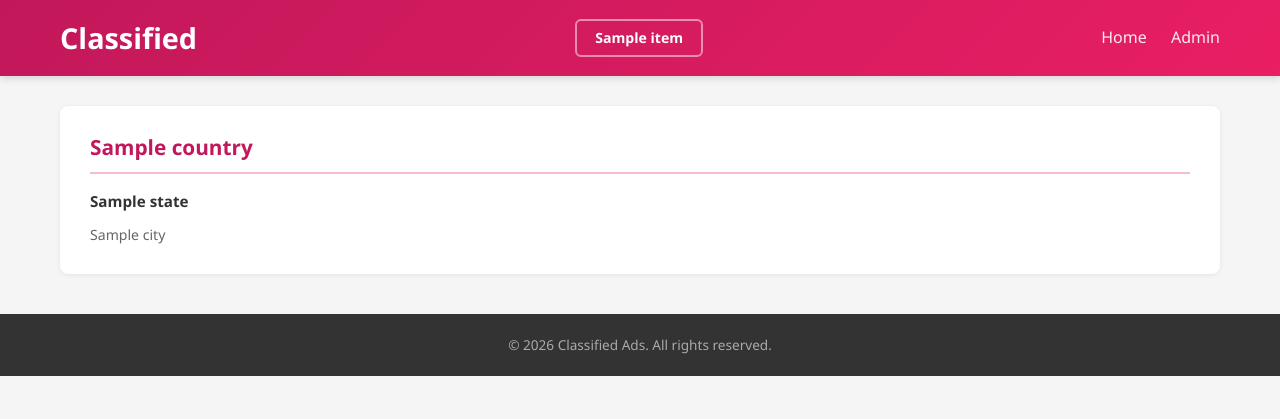
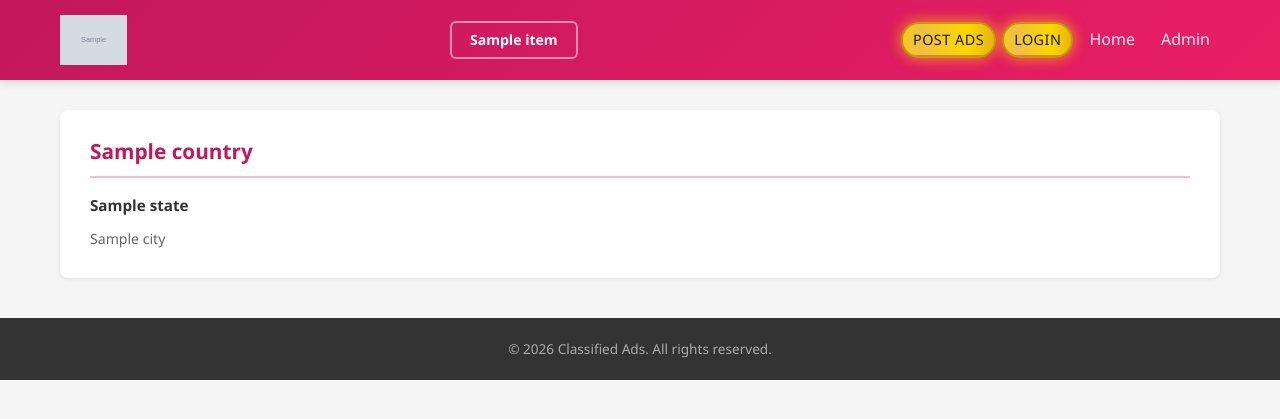
Before and after one commit to sclinala-star/Cashapp-pay-1, a FastAPI app: template templates/index.html in a window 1280 px wide. Shown: the top 419 px of the page. Run offline with FastAPI, Linux system fonts and the light colour scheme; the template is opened without the code that fills it: most values are stand-ins (such as "Sample title", 1, 10 or a date in 2020); grey boxes marked "Sample" are stand-in pictures.

Commit message:
Add logo upload, golden animated Post Ads/Login buttons, move buttons to right side
Co-Authored-By: Devin AI <158243242+devin-ai-integration[bot]@users.noreply.github.com>

```diff
--- a/app.py
+++ b/app.py
@@ -1,5 +1,5 @@
-from fastapi import FastAPI, Request, Form, Depends, HTTPException
-from fastapi.responses import HTMLResponse, RedirectResponse, JSONResponse
+from fastapi import FastAPI, Request, Form, Depends, HTTPException, UploadFile, File
+from fastapi.responses import HTMLResponse, RedirectResponse, JSONResponse, FileResponse
 from fastapi.staticfiles import StaticFiles
 from fastapi.templating import Jinja2Templates
 from pydantic import BaseModel
@@ -7,13 +7,18 @@ from itsdangerous import URLSafeSerializer
 from typing import Optional
 from urllib.parse import urlparse
 import os
+import shutil
+import uuid
 
 from database import get_db, init_db, seed_data
 
 app = FastAPI()
 
 BASE_DIR = os.path.dirname(os.path.abspath(__file__))
+UPLOADS_DIR = os.path.join(BASE_DIR, "uploads")
+os.makedirs(UPLOADS_DIR, exist_ok=True)
 app.mount("/static", StaticFiles(directory=os.path.join(BASE_DIR, "static")), name="static")
+app.mount("/uploads", StaticFiles(directory=UPLOADS_DIR), name="uploads")
 templates = Jinja2Templates(directory=os.path.join(BASE_DIR, "templates"))
 
 SECRET_KEY = "change-this-in-production-classified-secret-key"
@@ -39,6 +44,17 @@ def is_logged_in(request: Request) -> bool:
 def require_login(request: Request):
     if not is_logged_in(request):
         raise HTTPException(status_code=401, detail="Not authenticated")
+
+
+LOGO_FILE = os.path.join(UPLOADS_DIR, ".logo_filename")
+
+def get_logo_url():
+    if os.path.exists(LOGO_FILE):
+        with open(LOGO_FILE, "r") as f:
+            fname = f.read().strip()
+        if fname and os.path.exists(os.path.join(UPLOADS_DIR, fname)):
+            return f"/uploads/{fname}"
+    return None
 
 
 @app.on_event("startup")
@@ -87,7 +103,8 @@ def index(request: Request):
     menu_list = [{"id": m["id"], "name": m["name"], "url": m["url"]} for m in menu_items]
 
     db.close()
-    return templates.TemplateResponse(request=request, name="index.html", context={"locations": location_data, "menu_items": menu_list})
+    logo_url = get_logo_url()
+    return templates.TemplateResponse(request=request, name="index.html", context={"locations": location_data, "menu_items": menu_list, "logo_url": logo_url})
 
 
 # ─── Admin Auth ──────────────────────────────────────────────────────
@@ -462,3 +479,53 @@ def api_delete_menu_item(request: Request, item_id: int):
     db.commit()
     db.close()
     return {"success": True}
+
+
+# ─── API: Logo Upload ────────────────────────────────────────────────
+
+ALLOWED_LOGO_EXTENSIONS = {".png", ".jpg", ".jpeg", ".gif", ".svg", ".webp"}
+
+@app.get("/api/logo")
+def api_get_logo():
+    logo_url = get_logo_url()
+    return {"logo_url": logo_url}
+
+
+@app.post("/api/logo")
+async def api_upload_logo(request: Request, file: UploadFile = File(...)):
+    require_login(request)
+    ext = os.path.splitext(file.filename)[1].lower()
+    if ext not in ALLOWED_LOGO_EXTENSIONS:
+        return JSONResponse({"error": "Invalid file type. Use PNG, JPG, GIF, SVG, or WEBP."}, status_code=400)
+
+    # Remove old logo
+    if os.path.exists(LOGO_FILE):
+        with open(LOGO_FILE, "r") as f:
+            old_name = f.read().strip()
+        old_path = os.path.join(UPLOADS_DIR, old_name)
+        if os.path.exists(old_path):
+            os.remove(old_path)
+
+    # Save new logo
+    filename = f"logo_{uuid.uuid4().hex[:8]}{ext}"
+    filepath = os.path.join(UPLOADS_DIR, filename)
+    with open(filepath, "wb") as f:
+        shutil.copyfileobj(file.file, f)
+
+    with open(LOGO_FILE, "w") as f:
+        f.write(filename)
+
+    return {"logo_url": f"/uploads/{filename}"}
+
+
+@app.delete("/api/logo")
+def api_delete_logo(request: Request):
+    require_login(request)
+    if os.path.exists(LOGO_FILE):
+        with open(LOGO_FILE, "r") as f:
+            old_name = f.read().strip()
+        old_path = os.path.join(UPLOADS_DIR, old_name)
+        if os.path.exists(old_path):
+            os.remove(old_path)
+        os.remove(LOGO_FILE)
+    return {"success": True}
--- a/static/css/style.css
+++ b/static/css/style.css
@@ -38,21 +38,78 @@ a:hover {
     align-items: center;
 }
 
+.header-left {
+    display: flex;
+    align-items: center;
+}
+
 .site-title {
     font-size: 1.8rem;
     font-weight: 700;
 }
 
+.site-logo-link {
+    display: flex;
+    align-items: center;
+}
+
+.site-logo {
+    max-height: 50px;
+    max-width: 200px;
+    object-fit: contain;
+}
+
+.header-nav {
+    display: flex;
+    align-items: center;
+    gap: 6px;
+}
+
 .header-nav a {
     color: white;
-    margin-left: 20px;
     font-weight: 500;
     opacity: 0.9;
+    padding: 4px 10px;
 }
 
 .header-nav a:hover {
     opacity: 1;
     color: white;
+}
+
+/* ─── Golden Animated Buttons ──────────────────────────────── */
+@keyframes goldenShimmer {
+    0% { background-position: -200% center; }
+    100% { background-position: 200% center; }
+}
+
+@keyframes goldenPulse {
+    0%, 100% { box-shadow: 0 0 8px rgba(255, 193, 7, 0.4), 0 0 0 0 rgba(255, 193, 7, 0.3); }
+    50% { box-shadow: 0 0 16px rgba(255, 193, 7, 0.6), 0 0 20px 4px rgba(255, 193, 7, 0.15); }
+}
+
+.golden-btn {
+    display: inline-block;
+    padding: 8px 22px;
+    background: linear-gradient(90deg, #d4a017, #ffd700, #f0c040, #ffd700, #d4a017);
+    background-size: 200% auto;
+    color: #1a1a1a !important;
+    font-weight: 700;
+    font-size: 0.9rem;
+    border-radius: 25px;
+    border: 2px solid #c8960c;
+    text-transform: uppercase;
+    letter-spacing: 0.5px;
+    opacity: 1 !important;
+    animation: goldenShimmer 3s linear infinite, goldenPulse 2s ease-in-out infinite;
+    transition: transform 0.2s, filter 0.2s;
+    white-space: nowrap;
+}
+
+.golden-btn:hover {
+    transform: scale(1.08);
+    filter: brightness(1.15);
+    color: #1a1a1a !important;
 }
 
 .header-menu {
--- a/templates/index.html
+++ b/templates/index.html
@@ -9,13 +9,21 @@
 <body>
     <header class="main-header">
         <div class="header-content">
-            <h1 class="site-title">Classified</h1>
+            <div class="header-left">
+                {% if logo_url %}
+                <a href="/" class="site-logo-link"><img src="{{ logo_url }}" alt="Logo" class="site-logo"></a>
+                {% else %}
+                <h1 class="site-title">Classified</h1>
+                {% endif %}
+            </div>
             <nav class="header-menu">
                 {% for item in menu_items %}
                 <a href="{{ item.url }}" class="header-menu-btn" target="_blank" rel="noopener">{{ item.name }}</a>
                 {% endfor %}
             </nav>
             <nav class="header-nav">
+                <a href="/" class="golden-btn">Post Ads</a>
+                <a href="/admin/login" class="golden-btn">Login</a>
                 <a href="/">Home</a>
                 <a href="/admin">Admin</a>
             </nav>
```
Also changed, not shown: static/js/admin.js (+50 -0 lines), templates/admin.html (+24 -0 lines).
